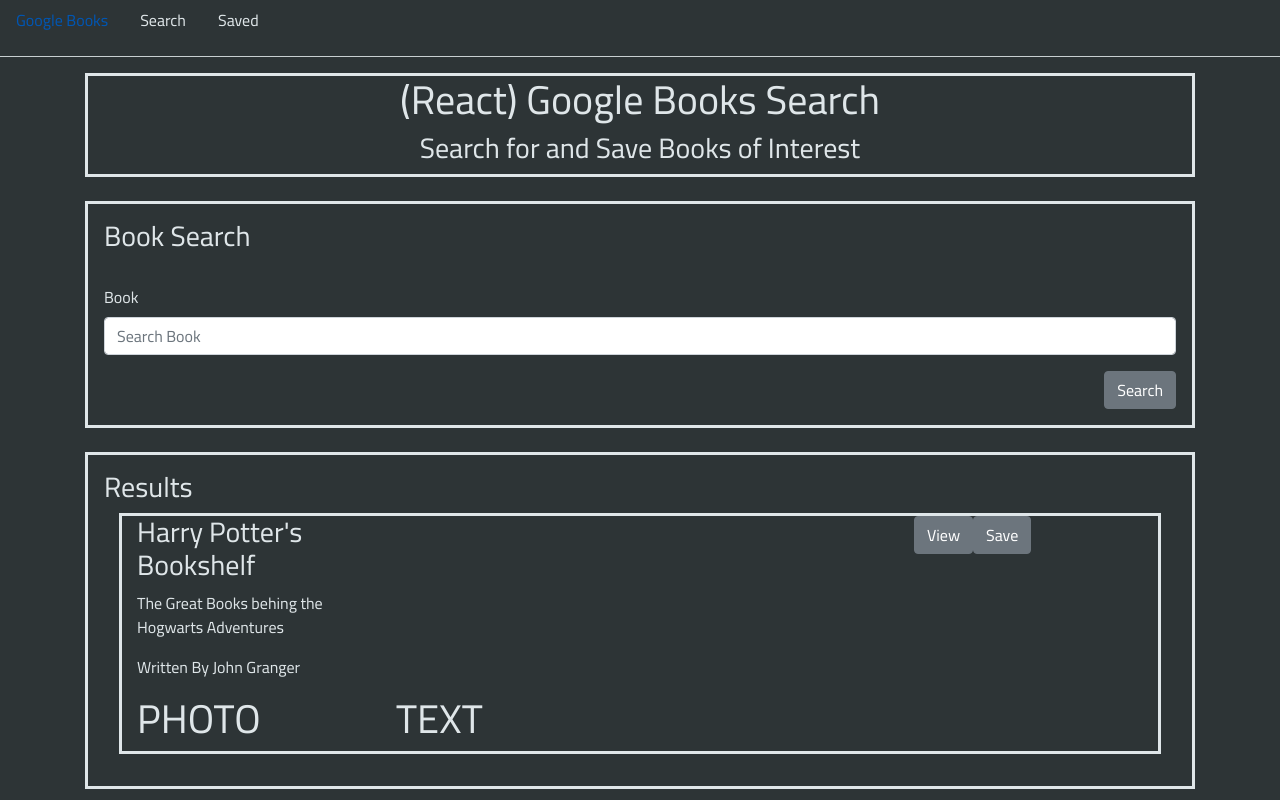
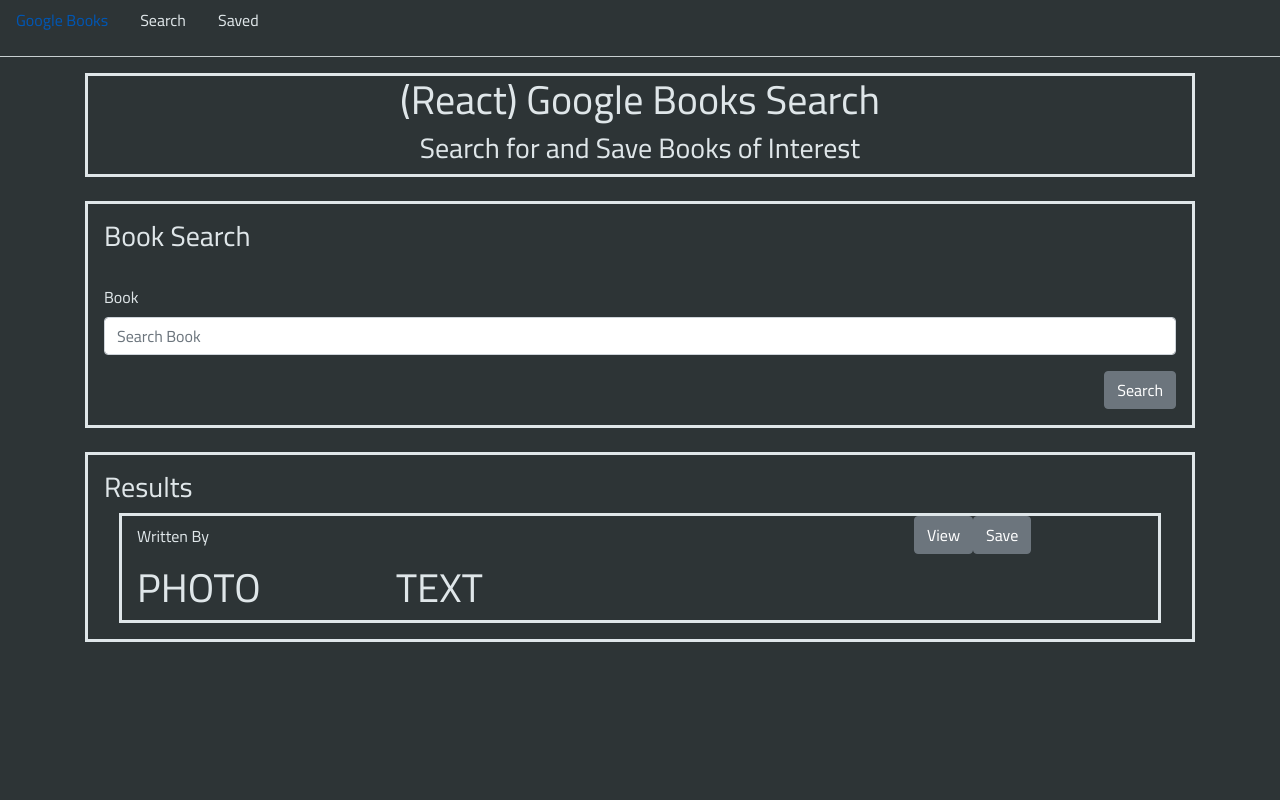
Before and after one commit to bhamann-collab/Google-Books-Search, a React (Create React App) app in the folder client/: page / in a window 1280 px wide. Built offline with nearby package versions, Linux system fonts and the light colour scheme.

Commit message:
now delivering some data to BookResultList & BookResult

```diff
--- a/client/src/components/Search/BookResult.js
+++ b/client/src/components/Search/BookResult.js
@@ -1,7 +1,7 @@
 import React from 'react'
 import { Container, Row, Col, Button } from 'reactstrap';
 
-const BookResult = () => {
+const BookResult = (props) => {
     return (
         <Container fluid>
             <Row>
@@ -10,9 +10,8 @@
                         <Container fluid>
                             <Row>
                                 <Col xs="3">
-                                    <h3>Harry Potter's Bookshelf</h3>
-                                    <p>The Great Books behing the Hogwarts Adventures</p>
-                                    <p>Written By John Granger</p>
+                                    <h3>{props.title}</h3>
+                                    <p>Written By {props.authors}</p>
                                 </Col>
                                 <Col xs="6"></Col>
                                 <Col xs="3">
--- a/client/src/components/Search/BookResultList.js
+++ b/client/src/components/Search/BookResultList.js
@@ -1,4 +1,4 @@
-import React, { useContext } from 'react';
+import React, { useContext, useEffect } from 'react';
 import { Container, Row, Col } from 'reactstrap';
 import { BookContext } from './Search'
 import BookResult from './BookResult';
@@ -6,14 +6,29 @@
 const BookResultList = () => {
     const bookContext = useContext(BookContext)
 
+    let displayBooks = bookContext.booksState
+
+    useEffect(() => {
+        console.log(displayBooks)
+    }, [displayBooks])
+
     return (
         <Container>
             <Row>
                 <Col>
                     <div className="bookResultListContainer p-3">
-                        <h3 onClick={() => bookContext.booksDispatch('test')}>Results</h3>
+                        <h3>Results</h3>
+                        {displayBooks.map((v, i) =>
+                            <BookResult
+                            key={i}
+                            title={v.title}
+                            authors={v.authors}
+                            description={v.description}
+                            image={v.image}
+                            link={v.link}
+                            />
+                        )}
                         <BookResult />
-                        <p>{bookContext.booksState}</p>
                     </div>
                 </Col>
             </Row>
--- a/client/src/components/Search/SearchBar.js
+++ b/client/src/components/Search/SearchBar.js
@@ -44,7 +44,7 @@
 
     const handleSubmit = e => {
         e.preventDefault()
-        bookContext.booksDispatch({type: 'book-test', payload: JSON.stringify(options)})
+        bookContext.booksDispatch({type: 'book-test', payload: options})
     }
 
     return (
```
